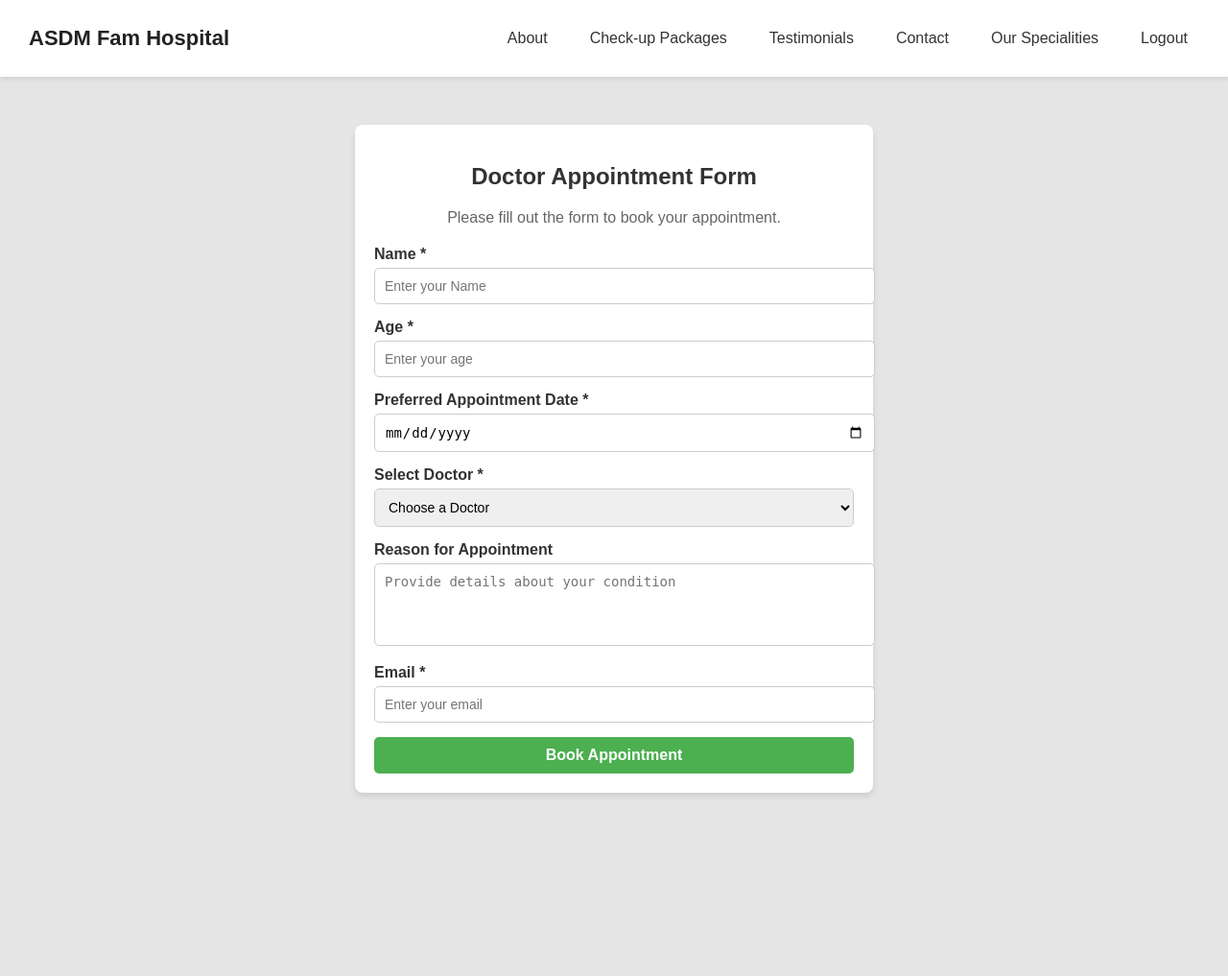
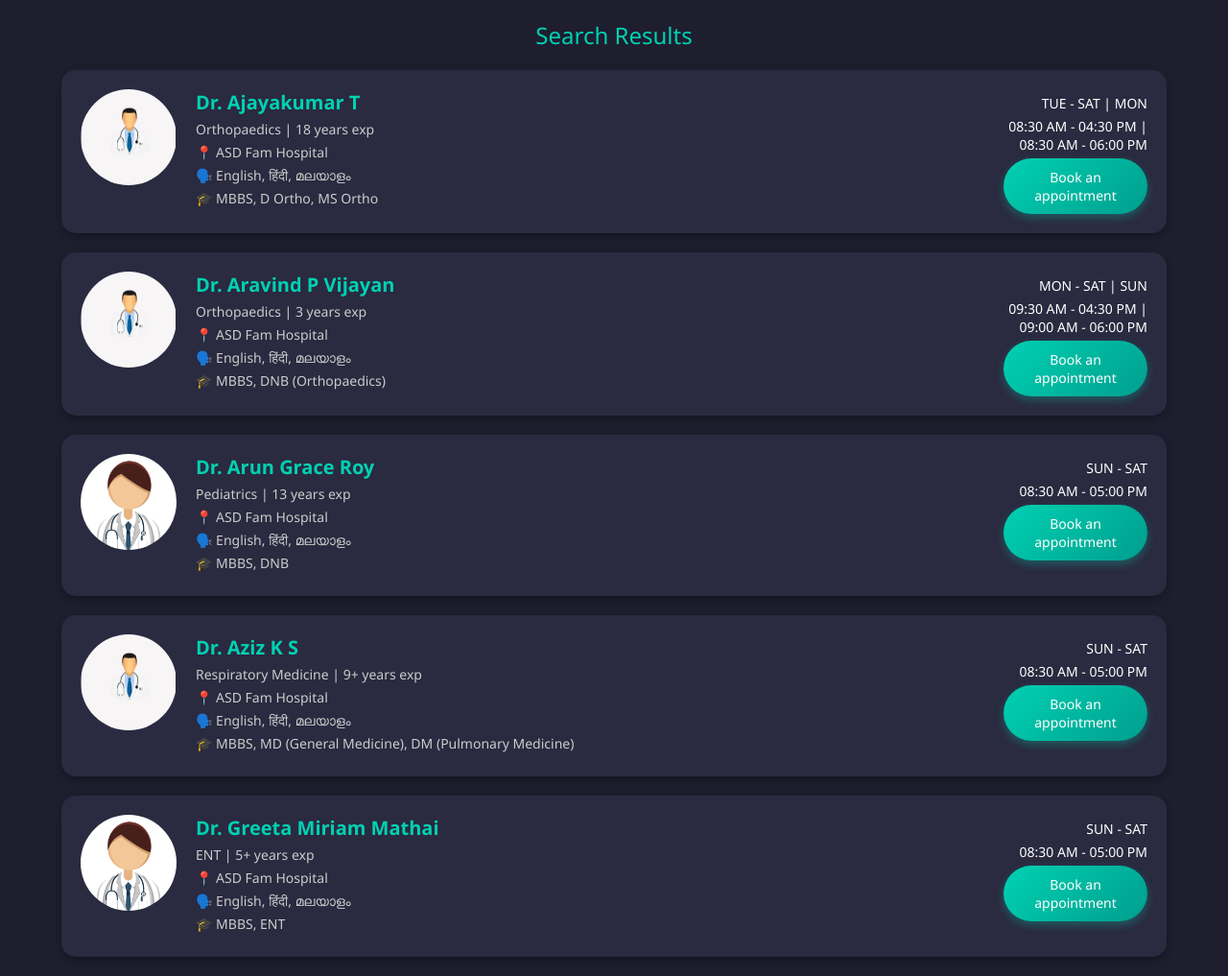
Before and after one commit to chikkuanijohn/Doctor_appointments_, a Django app: page /book_appointment in a window 1280 px wide. Shown: the whole page at 96% size. Before the commit the page ends 830 px from the top, so only its background shows below. Run offline with Django 5.2, Linux system fonts and the light colour scheme; parts of the project's set-up code (start-up, migrations or seed data) failed here and were passed over.

Commit message:
new file

```diff
--- a/doctor_appointment/app/urls.py
+++ b/doctor_appointment/app/urls.py
@@ -31,4 +31,7 @@ urlpatterns=[
     path("book-appointment/", views.book_appointment, name="book_appointment"),
     path("success/", views.success, name="success"),  # Success page
     path('view_bookings/', views.view_bookings, name='view_bookings'),
+
+
+
 ]
--- a/doctor_appointment/app/views.py
+++ b/doctor_appointment/app/views.py
@@ -13,6 +13,8 @@ from .forms import ContactForm
 from .models import Appointment, Doctor
 
 from django.template.loader import get_template
+
+
 
 
 # Create your views here.
--- a/doctor_appointment/templates/Contact.html
+++ b/doctor_appointment/templates/Contact.html
@@ -184,10 +184,10 @@
         <a href="#" class="logo">ASDM Fam Hospital</a>
         <ul class="nav-links">
             <li><a href="../About">About</a></li>
-            <li><a href="../Check-up-Packages">Check-up Packages</a></li>
+            <li><a href="/Check-up-Packages">Check-up Packages</a></li>
             <li><a href="../Testimonials">Testimonials</a></li>
             <li><a href="../Contact">Contact</a></li>
-            <li><a href="../Our Specialities">Our Specialities</a></li>
+            <li><a href="/Our Specialities">Our Specialities</a></li>
             <li><a href="../logout">Logout</a></li>
         </ul>
     </nav>
--- a/doctor_appointment/templates/Testimonals.html
+++ b/doctor_appointment/templates/Testimonals.html
@@ -213,10 +213,10 @@
         <a href="#" class="logo">ASDM Fam Hospital</a>
         <ul class="nav-links">
             <li><a href="../About">About</a></li>
-            <li><a href="/">Check-up Packages</a></li>
+            <li><a href="/check_up_packages">Check-up Packages</a></li>
             <li><a href="../Testimonials">Testimonials</a></li>
             <li><a href="../Contact">Contact</a></li>
-            <li><a href="../Our Specialities">Our Specialities</a></li>
+            <li><a href="/Our Specialities">Our Specialities</a></li>
             <li><a href="../logout">Logout</a></li>
         </ul>
     </nav>
--- a/doctor_appointment/templates/check_up_packages.html
+++ b/doctor_appointment/templates/check_up_packages.html
@@ -207,14 +207,15 @@
     <nav class="navbar">
         <a href="#" class="logo">ASDM Fam Hospital</a>
         <ul class="nav-links">
-            <li><a href="../About">About</a></li>
+            <li><a href="/About">About</a></li>
             <li><a href="/">Check-up Packages</a></li>
-            <li><a href="../Testimonials">Testimonials</a></li>
+            <li><a href="/Testimonials">Testimonials</a></li>
             <li><a href="../Contact">Contact</a></li>
             <li><a href="../Our Specialities">Our Specialities</a></li>
             <li><a href="../logout">Logout</a></li>
         </ul>
     </nav>
+
 
     <!-- Hero Section -->
     <div class="hero-section">
--- a/doctor_appointment/templates/user/book_appointment.html
+++ b/doctor_appointment/templates/user/book_appointment.html
@@ -4,204 +4,228 @@
     {% load static %}
     <meta charset="UTF-8">
     <meta name="viewport" content="width=device-width, initial-scale=1.0">
-    <title>Doctor Appointment Booking</title>
+    <title>Doctor Search Results</title>
     <style>
+        /* General body styling */
         body {
             margin: 0;
             padding: 0;
-            font-family: Arial, sans-serif;
-            background-color: #e5e5e5;
-            color: #333;
+            font-family: 'Segoe UI', Tahoma, Geneva, Verdana, sans-serif;
+            background-color: #1e1e2f;
+            color: #ffffff;
         }
 
-        /* Navbar styling */
-        .navbar {
-            display: flex;
-            justify-content: space-between;
-            align-items: center;
-            background-color: white;
-            padding: 15px 30px;
-            box-shadow: 0px 2px 5px rgba(0, 0, 0, 0.1);
+        /* Container */
+        .container {
+            width: 90%;
+            max-width: 1200px;
+            margin: 20px auto;
         }
 
-        .navbar .logo {
-            font-size: 22px;
-            font-weight: bold;
-            color: #222;
-            text-decoration: none;
-        }
-
-        .navbar .nav-links {
-            list-style: none;
-            display: flex;
-            gap: 20px;
-        }
-
-        .nav-links li {
-            display: inline;
-        }
-
-        .nav-links a {
-            text-decoration: none;
-            color: #333;
-            font-size: 16px;
-            padding: 8px 12px;
-            transition: 0.3s;
-        }
-
-        .nav-links a:hover {
-            color: #007bff;
-        }
-
-        /* Form container */
-        .form-container {
-            max-width: 500px;
-            margin: 50px auto;
-            padding: 20px;
-            background-color: #ffffff;
-            border-radius: 8px;
-            box-shadow: 0 4px 6px rgba(0, 0, 0, 0.1);
-        }
-
-        h2 {
+        /* Header */
+        .header {
+            font-size: 24px;
             margin-bottom: 20px;
-            color: #333;
+            color: #00d1b2;
             text-align: center;
         }
 
-        p {
-            color: #666;
+        /* Doctor Card */
+        .doctor-card {
+            display: flex;
+            flex-wrap: wrap;
+            align-items: flex-start;
+            background: #2a2a40;
+            border-radius: 15px;
+            padding: 20px;
             margin-bottom: 20px;
-            text-align: center;
+            box-shadow: 0 4px 10px rgba(0, 0, 0, 0.3);
+            transition: transform 0.3s, box-shadow 0.3s;
         }
 
-        .form-group {
-            margin-bottom: 15px;
+        .doctor-card:hover {
+            transform: translateY(-5px);
+            box-shadow: 0 6px 15px rgba(0, 0, 0, 0.5);
         }
 
-        label {
-            display: block;
-            font-weight: bold;
-            margin-bottom: 5px;
-            color: #333;
+        .doctor-card img {
+            width: 100px;
+            height: 100px;
+            border-radius: 50%;
+            margin-right: 20px;
+            object-fit: cover;
         }
 
-        input, select, textarea {
-            width: 100%;
-            padding: 10px;
-            border: 1px solid #ccc;
-            border-radius: 5px;
+        .doctor-info {
+            flex: 1 1 auto;
+            min-width: 200px;
+        }
+
+        .doctor-info h3 {
+            margin: 0;
+            font-size: 20px;
+            color: #00d1b2;
+        }
+
+        .doctor-info p {
+            margin: 5px 0;
+            color: #cccccc;
             font-size: 14px;
         }
 
-        input:focus, select:focus, textarea:focus {
-            border-color: #007bff;
-            outline: none;
+        .availability {
+            flex: 0 0 150px;
+            text-align: right;
         }
 
-        textarea {
-            resize: none;
+        .availability p {
+            margin: 5px 0;
+            color: #ffffff;
+            font-size: 14px;
         }
 
-        .btn {
-            width: 100%;
-            padding: 10px;
-            background-color: #4caf50;
+        .availability .btn {
+            display: inline-block;
+            background: linear-gradient(135deg, #00d1b2, #009e8e);
             color: #fff;
-            border: none;
-            border-radius: 5px;
-            font-size: 16px;
-            font-weight: bold;
-            cursor: pointer;
-            transition: background-color 0.3s;
+            text-decoration: none;
+            padding: 10px 20px;
+            border-radius: 30px;
+            font-size: 14px;
+            text-align: center;
+            transition: transform 0.3s, box-shadow 0.3s;
+            box-shadow: 0 4px 10px rgba(0, 209, 178, 0.3);
         }
 
-        .btn:hover {
-            background-color: #45a049;
+        .availability .btn:hover {
+            transform: translateY(-3px);
+            box-shadow: 0 6px 15px rgba(0, 209, 178, 0.5);
+        }
+
+        /* Responsive Design */
+        @media (max-width: 768px) {
+            .doctor-card {
+                flex-direction: column;
+                text-align: center;
+                align-items: center;
+            }
+
+            .doctor-card img {
+                margin-right: 0;
+                margin-bottom: 15px;
+            }
+
+            .availability {
+                flex: 1 1 100%;
+                text-align: center;
+                margin-top: 15px;
+            }
+        }
+
+        @media (max-width: 480px) {
+            .doctor-info h3 {
+                font-size: 18px;
+            }
+
+            .doctor-info p {
+                font-size: 12px;
+            }
+
+            .availability .btn {
+                padding: 8px 15px;
+                font-size: 12px;
+            }
         }
     </style>
 </head>
 <body>
+    <div class="container">
+        <div class="header">Search Results</div>
 
-    <!-- Navbar -->
-    <nav class="navbar">
-        <a href="#" class="logo">ASDM Fam Hospital</a>
-        <ul class="nav-links">
-            <li><a href="../About">About</a></li>
-            <li><a href="../Check-up-Packages">Check-up Packages</a></li>
-            <li><a href="../Testimonials">Testimonials</a></li>
-            <li><a href="../Contact">Contact</a></li>
-            <li><a href="../Our Specialities">Our Specialities</a></li>
-            <li><a href="../logout">Logout</a></li>
-        </ul>
-    </nav>
+        <!-- Doctor 1 -->
+        <div class="doctor-card">
+            <img src="{% static 'imges/d1.png' %}" alt="Dr. Ajayakumar T">
+            <div class="doctor-info">
+                <h3>Dr. Ajayakumar T</h3>
+                <p>Orthopaedics | 18 years exp</p>
+                <p>📍 ASD Fam Hospital</p>
+                <p>🗣️ English, हिंदी, മലയാളം</p>
+                <p>🎓 MBBS, D Ortho, MS Ortho</p>
+            </div>
+            <div class="availability">
+                <p>TUE - SAT | MON</p>
+                <p>08:30 AM - 04:30 PM | 08:30 AM - 06:00 PM</p>
+                <a href="../book_appointment" class="btn">Book an appointment</a>
+            </div>
+        </div>
 
-    <!-- Appointment Form -->
-    <div class="form-container">
-        <h2>Doctor Appointment Form</h2>
-        <p>Please fill out the form to book your appointment.</p>
+        <!-- Doctor 2 -->
+        <div class="doctor-card">
+            <img src="{% static 'imges/d1.png' %}" alt="Dr. Aravind P Vijayan">
+            <div class="doctor-info">
+                <h3>Dr. Aravind P Vijayan</h3>
+                <p>Orthopaedics | 3 years exp</p>
+                <p>📍 ASD Fam Hospital</p>
+                <p>🗣️ English, हिंदी, മലയാളം</p>
+                <p>🎓 MBBS, DNB (Orthopaedics)</p>
+            </div>
+            <div class="availability">
+                <p>MON - SAT | SUN</p>
+                <p>09:30 AM - 04:30 PM | 09:00 AM - 06:00 PM</p>
+                <a href="../book_appointment" class="btn">Book an appointment</a>
+            </div>
+        </div>
 
-        <form action="" method="post">
-            {% csrf_token %}
+        <!-- Doctor 3 -->
+        <div class="doctor-card">
+            <img src="{% static 'imges/d2.webp' %}" alt="Dr. Arun Grace Roy">
+            <div class="doctor-info">
+                <h3>Dr. Arun Grace Roy</h3>
+                <p>Pediatrics | 13 years exp</p>
+                <p>📍 ASD Fam Hospital</p>
+                <p>🗣️ English, हिंदी, മലയാളം</p>
+                <p>🎓 MBBS, DNB</p>
+            </div>
+            <div class="availability">
+                <p>SUN - SAT</p>
+                <p>08:30 AM - 05:00 PM</p>
+                <a href="../book_appointment" class="btn">Book an appointment</a>
+            </div>
+        </div>
 
-            <div class="form-group">
-                <label for="name">Name *</label>
-                <input type="text" id="name" name="name" placeholder="Enter your Name" required>
+        <!-- Doctor 4 -->
+        <div class="doctor-card">
+            <img src="{% static 'imges/d1.png' %}" alt="Dr. Aziz K S">
+            <div class="doctor-info">
+                <h3>Dr. Aziz K S</h3>
+                <p>Respiratory Medicine | 9+ years exp</p>
+                <p>📍 ASD Fam Hospital</p>
+                <p>🗣️ English, हिंदी, മലയാളം</p>
+                <p>🎓 MBBS, MD (General Medicine), DM (Pulmonary Medicine)</p>
             </div>
+            <div class="availability">
+                <p>SUN - SAT</p>
+                <p>08:30 AM - 05:00 PM</p>
+                <a href="../book_appointment" class="btn">Book an appointment</a>
+            </div>
+        </div>
 
-            <div class="form-group">
-                <label for="age">Age *</label>
-                <input type="number" id="age" name="age" placeholder="Enter your age" required>
+        <!-- Doctor 5 -->
+        <div class="doctor-card">
+            <img src="{% static 'imges/d2.webp' %}" alt="Dr. Greeta Miriam Mathai">
+            <div class="doctor-info">
+                <h3>Dr. Greeta Miriam Mathai</h3>
+                <p>ENT | 5+ years exp</p>
+                <p>📍 ASD Fam Hospital</p>
+                <p>🗣️ English, हिंदी, മലയാളം</p>
+                <p>🎓 MBBS, ENT</p>
             </div>
-
-            <div class="form-group">
-                <label for="appointmentdate">Preferred Appointment Date *</label>
-                <input type="date" id="appointmentdate" name="appointmentdate" required>
+            <div class="availability">
+                <p>SUN - SAT</p>
+                <p>08:30 AM - 05:00 PM</p>
+                <a href="../book_appointment" class="btn">Book an appointment</a>
             </div>
-
-            <script>
-                // Prevent selecting past dates
-                let today = new Date().toISOString().split("T")[0];
-                document.getElementById("appointmentdate").setAttribute("min", today);
-            </script>
-
-<div class="form-group">
-    <label for="doctor_id">Select Doctor *</label>
-    <select id="doctor_id" name="doctor_id" required>
-        <option value="">Choose a Doctor</option>
-        <option value="1">Dr. Aziz</option>
-        <option value="2">Dr. Ajayakumar</option>
-        {% for doc in doctors %}
-            <option value="{{ doc.id }}">{{ doc.name }}</option>
-        {% endfor %}
-    </select>
-</div>
-
-
-            <div class="form-group">
-                <label for="reasonforappointment">Reason for Appointment</label>
-                <textarea id="reasonforappointment" name="reasonforappointment" rows="4" placeholder="Provide details about your condition">{{ data.Reasonforappointment }}</textarea>
-            </div>
-
-            <div class="form-group">
-                <label for="email">Email *</label>
-                <input type="email" id="email" name="email" placeholder="Enter your email" required>
-            </div>
-
-            <button type="submit" class="btn">Book Appointment</button>
-        </form>
+        </div>
     </div>
-
-    {% if messages %}
-    <div class="container mt-3">
-        {% for message in messages %}
-        <div class="alert alert-success alert-dismissible fade show" role="alert">
-            {{ message }}
-            <button type="button" class="btn-close" data-bs-dismiss="alert" aria-label="Close"></button>
-        </div>
-        {% endfor %}
-    </div>
-    {% endif %}
-
 </body>
 </html>
```
Also changed, not shown: doctor_appointment/templates/About.html (+5 -5 lines), doctor_appointment/templates/admin/send_verification_email.html (added, +20 -0 lines), doctor_appointment/app/models.py (line endings or trailing spaces), doctor_appointment/db.sqlite3.
